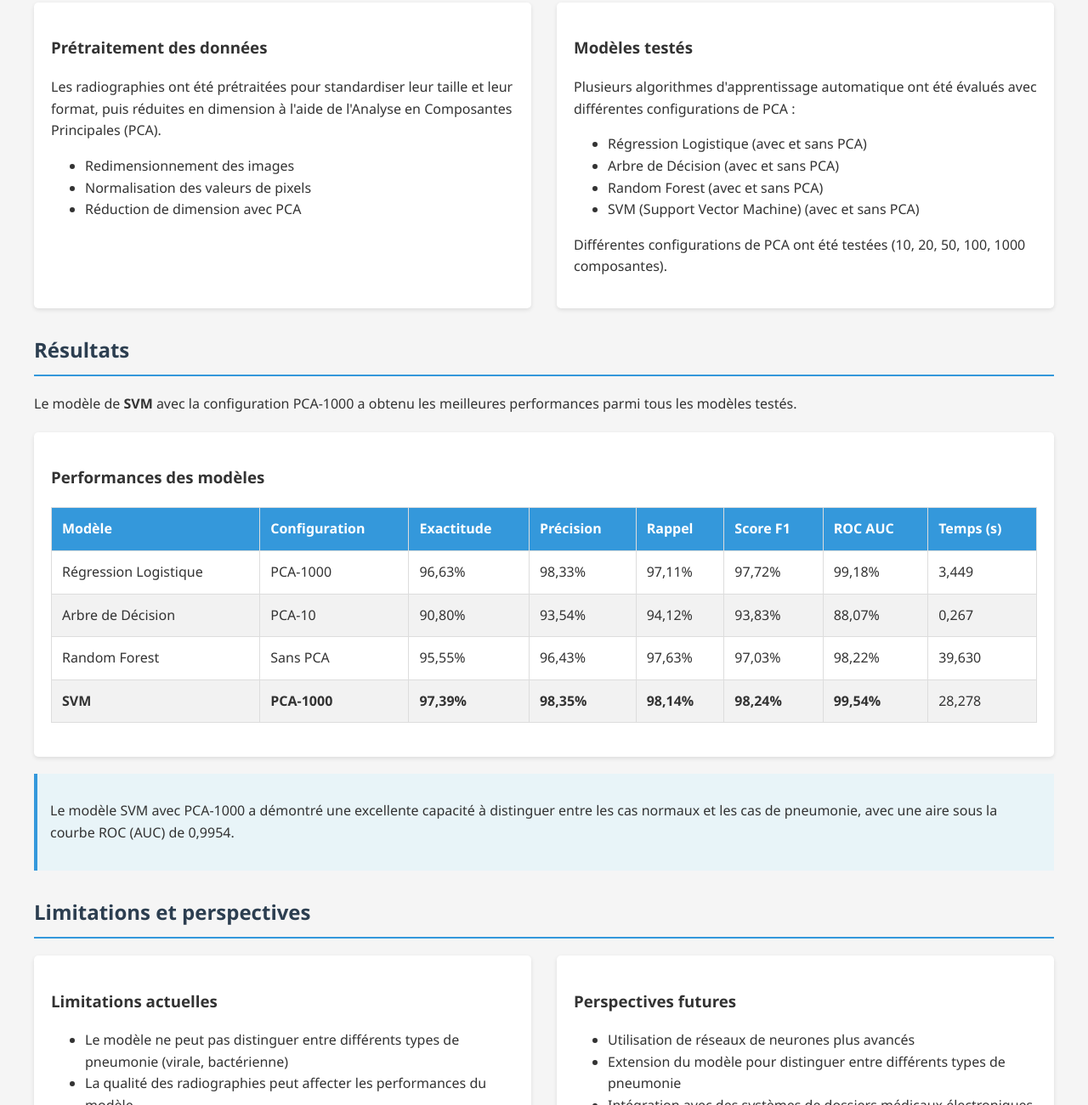
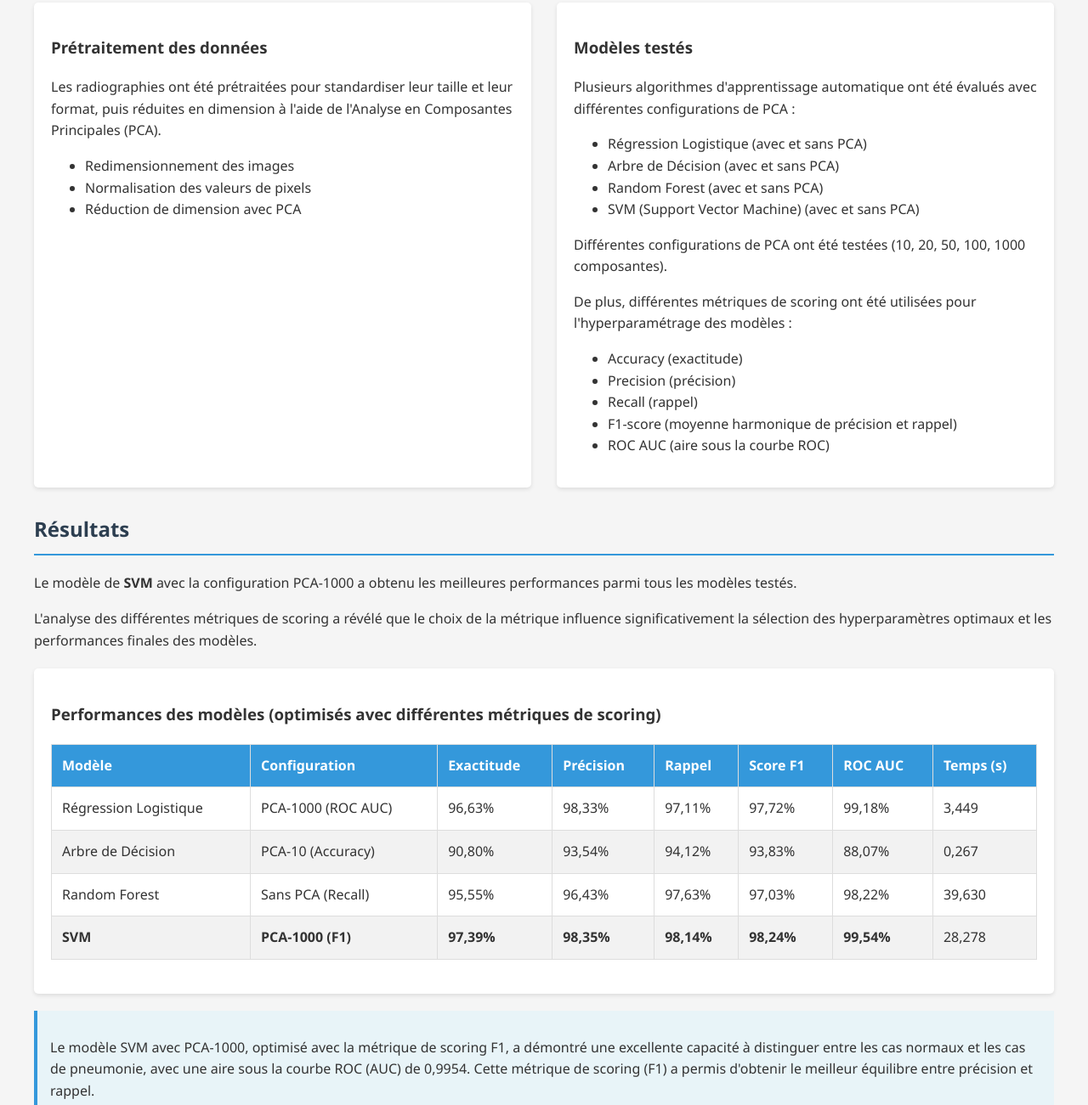
Before and after one commit to gaspardjhnt/zoidberg2.0, a plain HTML site: page index.html in a window 1280 px wide. Shown: the part 551-1852 px from the top of the page at 85% size. Drawn offline with Linux system fonts and the light colour scheme.

Commit message:
add different scoring

```diff
--- a/index.html
+++ b/index.html
@@ -142,6 +142,14 @@
                     <li>SVM (Support Vector Machine) (avec et sans PCA)</li>
                 </ul>
                 <p>Différentes configurations de PCA ont été testées (10, 20, 50, 100, 1000 composantes).</p>
+                <p>De plus, différentes métriques de scoring ont été utilisées pour l'hyperparamétrage des modèles :</p>
+                <ul>
+                    <li>Accuracy (exactitude)</li>
+                    <li>Precision (précision)</li>
+                    <li>Recall (rappel)</li>
+                    <li>F1-score (moyenne harmonique de précision et rappel)</li>
+                    <li>ROC AUC (aire sous la courbe ROC)</li>
+                </ul>
             </div>
         </div>
     </section>
@@ -149,9 +157,10 @@
     <section>
         <h2>Résultats</h2>
         <p>Le modèle de <strong>SVM</strong> avec la configuration PCA-1000 a obtenu les meilleures performances parmi tous les modèles testés.</p>
+        <p>L'analyse des différentes métriques de scoring a révélé que le choix de la métrique influence significativement la sélection des hyperparamètres optimaux et les performances finales des modèles.</p>
 
         <div class="chart">
-            <h3>Performances des modèles</h3>
+            <h3>Performances des modèles (optimisés avec différentes métriques de scoring)</h3>
             <table>
                 <thead>
                     <tr>
@@ -168,7 +177,7 @@
                 <tbody>
                     <tr>
                         <td>Régression Logistique</td>
-                        <td>PCA-1000</td>
+                        <td>PCA-1000 (ROC AUC)</td>
                         <td>96,63%</td>
                         <td>98,33%</td>
                         <td>97,11%</td>
@@ -178,7 +187,7 @@
                     </tr>
                     <tr>
                         <td>Arbre de Décision</td>
-                        <td>PCA-10</td>
+                        <td>PCA-10 (Accuracy)</td>
                         <td>90,80%</td>
                         <td>93,54%</td>
                         <td>94,12%</td>
@@ -188,7 +197,7 @@
                     </tr>
                     <tr>
                         <td>Random Forest</td>
-                        <td>Sans PCA</td>
+                        <td>Sans PCA (Recall)</td>
                         <td>95,55%</td>
                         <td>96,43%</td>
                         <td>97,63%</td>
@@ -198,7 +207,7 @@
                     </tr>
                     <tr>
                         <td><strong>SVM</strong></td>
-                        <td><strong>PCA-1000</strong></td>
+                        <td><strong>PCA-1000 (F1)</strong></td>
                         <td><strong>97,39%</strong></td>
                         <td><strong>98,35%</strong></td>
                         <td><strong>98,14%</strong></td>
@@ -211,7 +220,7 @@
         </div>
 
         <div class="highlight">
-            <p>Le modèle SVM avec PCA-1000 a démontré une excellente capacité à distinguer entre les cas normaux et les cas de pneumonie, avec une aire sous la courbe ROC (AUC) de 0,9954.</p>
+            <p>Le modèle SVM avec PCA-1000, optimisé avec la métrique de scoring F1, a démontré une excellente capacité à distinguer entre les cas normaux et les cas de pneumonie, avec une aire sous la courbe ROC (AUC) de 0,9954. Cette métrique de scoring (F1) a permis d'obtenir le meilleur équilibre entre précision et rappel.</p>
         </div>
     </section>
 <!--
@@ -235,6 +244,8 @@
                 <ul>
                     <li>Le modèle ne peut pas distinguer entre différents types de pneumonie (virale, bactérienne)</li>
                     <li>La qualité des radiographies peut affecter les performances du modèle</li>
+                    <li>Les données d'entraînement peuvent ne pas être représentatives de tous les cas cliniques</li>
+                    <li>Le choix de la métrique de scoring doit être adapté au contexte clinique spécifique</li>
                 </ul>
             </div>
             <div class="card">
```
Also changed, not shown: 2 other files.
